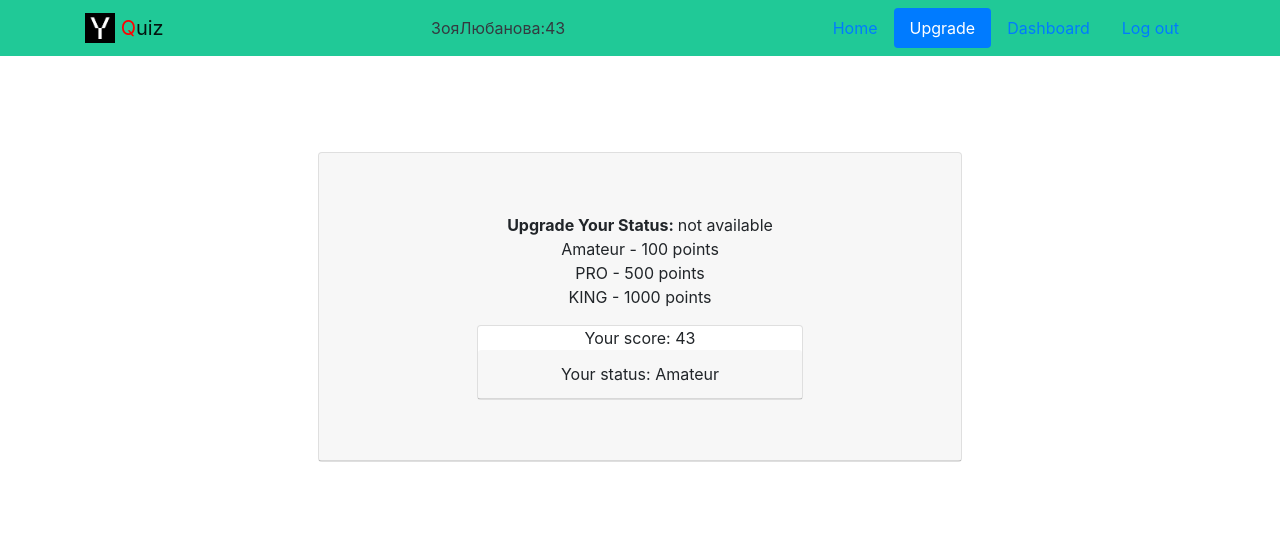
After one commit to afivan20/Kokoc, a Django app: page /upgrade/ in a window 1280 px wide. The commit adds this page. Shown: the top 557 px of the page. Run offline with Django 4.2, Linux system fonts and the light colour scheme; a user stored in the database is signed in; data comes from the database, SQL or seed files in the repository; both versions use the stored data as it was after the commit; some libraries are stand-ins or nearby versions.

Commit message:
added upgrade

```diff
--- a/quiz/app/urls.py
+++ b/quiz/app/urls.py
@@ -1,5 +1,5 @@
 from django.urls import path
-from app.views import index, quiz, top, quiz_multiple
+from app.views import index, quiz, top, quiz_multiple, upgrade
 
 
 app_name = 'app'
@@ -9,4 +9,6 @@ urlpatterns = [
     path('quiz/', quiz, name='quiz'),
     path('quiz_multiple/', quiz_multiple, name='quiz_multiple'),
     path('top/', top, name='top'),
+    path('upgrade/', upgrade, name='upgrade'),
+
 ]
--- a/quiz/app/views.py
+++ b/quiz/app/views.py
@@ -3,30 +3,51 @@ from django.shortcuts import redirect, render, get_object_or_404
 from django.http import HttpResponseServerError
 from django.urls import reverse_lazy
 import requests
-from users.models import Score, Question
+from users.models import Score, Question, Status
 
 
 def index(request):
     if request.user.is_authenticated:
+        if not Status.objects.filter(user=request.user).exists():
+            Status.objects.create(user=request.user, status='beginner')
+        status = Status.objects.get(user=request.user)
         if not Score.objects.filter(user=request.user).exists():
             Score.objects.create(user=request.user)
         score = Score.objects.get(user=request.user)
-        return render(request, template_name='index.html', context={'score': score})
+        return render(request, template_name='index.html', context={'score': score, 'status': status.status})
     return render(request, template_name='index.html',)
 
 
 def top(request):
-    users = Score.objects.order_by('-score')[:10]
+
+    ####
+    # top_scores = (Score.objects.order_by('-score').values_list('score', flat=True).distinct())
+    # users = Score.objects.order_by('-score').filter(score__in=top_scores[:10])
+    kings = Status.objects.filter(status='KING').values('user')
+    best_kings = Score.objects.order_by('-score').filter(user__in=kings)[:3]
+    pros = Status.objects.filter(status='PRO').values('user')
+    best_pros = Score.objects.order_by('-score').filter(user__in=pros)[:3]
+    amateurs = Status.objects.filter(status='Amateur').values('user')
+    best_amateurs = Score.objects.order_by('-score').filter(user__in=amateurs)[:3]
+    ###
+
     if request.user.is_authenticated:
+        if not Status.objects.filter(user=request.user).exists():
+            Status.objects.create(user=request.user)
+        status = Status.objects.get(user=request.user)
+        users = Score.objects.order_by('-score')[:10]
         if not Score.objects.filter(user=request.user).exists():
             Score.objects.create(user=request.user)
         score = Score.objects.get(user=request.user)
-        return render(request, template_name='top.html', context={'score': score, 'users': users})
-    return render(request, template_name='top.html', context={'users': users})
+        return render(request, template_name='top.html', context={'score': score, 'kings': best_kings, 'pros':best_pros, 'amateurs':best_amateurs,'status': status.status})
+    return render(request, template_name='top.html', context={'kings': best_kings, 'pros':best_pros, 'amateurs':best_amateurs})
 
 
 @login_required
 def quiz(request):
+    if not Status.objects.filter(user=request.user).exists():
+        Status.objects.create(user=request.user)
+    status = Status.objects.get(user=request.user)
     if not Score.objects.filter(user=request.user).exists():
         Score.objects.create(user=request.user)
     score = Score.objects.get(user=request.user)
@@ -50,6 +71,7 @@ def quiz(request):
                                'results': [{'question': text}],
                                'score': score,
                                'is_answered': True,
+                               'status': status.status
                                }
                       )
     url = 'https://opentdb.com/api.php?amount=1&type=boolean'
@@ -71,6 +93,7 @@ def quiz(request):
     question.save()
     context = {'results': json['results'],
                'score': score,
+               'status': status.status,
                }
 
     return render(request, template_name='quiz.html', context=context)
@@ -78,6 +101,9 @@ def quiz(request):
 
 @login_required
 def quiz_multiple(request):
+    if not Status.objects.filter(user=request.user).exists():
+        Status.objects.create(user=request.user)
+    status = Status.objects.get(user=request.user)
     if not Score.objects.filter(user=request.user).exists():
         Score.objects.create(user=request.user)
     score = Score.objects.get(user=request.user)
@@ -107,6 +133,7 @@ def quiz_multiple(request):
                                'score': score,
                                'is_answered': is_answered,
                                'is_post': True,
+                               'status': status.status
                                }
                       )
 
@@ -136,6 +163,72 @@ def quiz_multiple(request):
     context = {'results': json['results'],
                'score': score,
                'answers': [question.answer1, question.answer2, question.answer3, question.answer4],
+               'status': status.status
                }
 
     return render(request, template_name='quiz_multiple.html', context=context)
+
+
+@login_required
+def upgrade(request):
+    if not Status.objects.filter(user=request.user).exists():
+        Status.objects.create(user=request.user)
+    status = Status.objects.get(user=request.user)
+    score = Score.objects.get(user=request.user)
+    if request.method == 'POST':
+        if status.status == 'beginner' and score.score >= 100:
+            score.score -= 100
+            status.status = 'Amateur'
+            score.save()
+            status.save()
+            return redirect(reverse_lazy('app:upgrade'))
+        if status.status == 'Amateur' and score.score >= 500:
+            score.score -= 500
+            status.status = 'PRO'
+            score.save()
+            status.save()
+            return redirect(reverse_lazy('app:upgrade'))
+        if status.status == 'PRO' and score.score >= 1000:
+            score.score -= 1000
+            status.status = 'KING'
+            score.save()
+            status.save()
+            return redirect(reverse_lazy('app:upgrade'))
+    if status.status == 'beginner' and  score.score >= 100:
+        context = {
+            'text': 'you can upgarde to AMATEUR (100 points)',
+            'status': status.status,
+            'score': score,
+            'upgrade': True
+            }
+        return render(request, template_name='upgrade.html', context=context)
+    if status.status == 'Amateur' and  score.score >= 500:
+        context = {
+        'text': 'you can upgarde to PRO (500 points)',
+        'status': status.status,
+        'score': score,
+        'upgrade': True
+        }
+        return render(request, template_name='upgrade.html', context=context)
+    if status.status == 'PRO' and  score.score >= 1000:
+        context = {
+        'text': 'you can upgarde to KING (1000 points)',
+        'status': status.status,
+        'score': score,
+        'upgrade': True
+        }
+
+        return render(request, template_name='upgrade.html', context=context)
+    if status.status == 'KING':
+        context={
+        'KING': True,
+        'score': score,
+        'status': status.status,
+                }
+        return render(request, template_name='upgrade.html', context=context)
+    context={
+        'text': 'not available<br>Amateur - 100 points<br>PRO - 500 points<br>KING - 1000 points',
+        'score': score,
+        'status': status.status,
+    }
+    return render(request, template_name='upgrade.html', context=context)
--- a/quiz/templates/includes/header.html
+++ b/quiz/templates/includes/header.html
@@ -1,5 +1,5 @@
 {% load static %}
-<nav class="navbar navbar-light" style="background-color: lightskyblue">
+<nav class="navbar navbar-light" style="background-color:{%if status == 'Amateur'%} #20c997{%elif status == 'PRO'%} #dc3545{%elif status == 'KING'%} #adb5bd{%else%}lightskyblue{%endif%}">
  <div class="container">
    <a class="navbar-brand" href="{% url 'app:index' %}">
      <img src="{% static 'img/logo.png' %}" width="30" height="30" class="d-inline-block align-top" alt="">
@@ -11,13 +11,18 @@
    {%endif%}
    {% endwith %}
    {% with request.resolver_match.view_name as view_name %}
+
    <ul class="nav nav-pills">
     <li class="nav-item">
       <a class="nav-link link-light {% if view_name  == 'app:index' %}active{% endif %}" href="{% url 'app:index' %}">Home</a>
     </li>
+    <ul class="nav nav-pills">
+      <li class="nav-item">
+        <a class="nav-link link-light {% if view_name  == 'app:upgrade' %}active{% endif %}" href="{% url 'app:upgrade' %}">Upgrade</a>
+      </li>
    <ul class="nav nav-pills">
     <li class="nav-item">
-      <a class="nav-link link-light {% if view_name  == 'app:top' %}active{% endif %}" href="{% url 'app:top' %}">Top-10</a>
+      <a class="nav-link link-light {% if view_name  == 'app:top' %}active{% endif %}" href="{% url 'app:top' %}">Dashboard</a>
     </li>
      {% if user.is_authenticated %}
        <li class="nav-item">
--- /dev/null
+++ b/quiz/templates/upgrade.html
@@ -0,0 +1,25 @@
+{% extends 'base.html'%}
+{%block title%}
+Upgrade
+{%endblock%}
+{%block content%}
+
+<div class="container py-5">
+    <div class="col-md-8 p-5">
+      <div class="card">
+        <div class="card-header">
+            <div class="row justify-content-center">
+                <div class="col-md-8 p-5"><p><b>{%if KING %}You are the KING!{%else%}Upgrade Your Status:{%endif%} </b>{{text|safe}}<br>
+                  <div class="card">
+                    Your score: {{score.score}}
+
+                    <div class="card-header">
+                        Your status: {{status}}<br>
+</div>
+{% if upgrade%}
+
+<form method="post" action="{% url 'app:upgrade' %}">
+    {% csrf_token %}
+<input class="btn btn-success w-100" type="submit"  value="UPGRADE">
+{%endif%}
+{%endblock%}
--- a/quiz/users/admin.py
+++ b/quiz/users/admin.py
@@ -1,5 +1,5 @@
 from django.contrib import admin
-from users.models import Score, Question
+from users.models import Score, Question, Status
 
 
 class ScoreAdmin(admin.ModelAdmin):
@@ -9,6 +9,9 @@ class ScoreAdmin(admin.ModelAdmin):
 class QuestionAdmin(admin.ModelAdmin):
     list_display = ('user', 'question',)
 
+class StatusAdmin(admin.ModelAdmin):
+    list_display = ('user', 'status',)
 
 admin.site.register(Score, ScoreAdmin)
 admin.site.register(Question, QuestionAdmin)
+admin.site.register(Status, StatusAdmin)
--- a/quiz/users/models.py
+++ b/quiz/users/models.py
@@ -4,6 +4,12 @@ from django.contrib.auth import get_user_model
 
 User = get_user_model()
 
+USER_STATUSES = [
+    ('beginner', 'beginner'),
+    ('Amateur', 'Amateur'),
+    ('PRO', 'PRO'),
+    ('KING', 'KING'),
+]
 
 class Score(models.Model):
     score = models.IntegerField(default=0)
@@ -22,3 +28,12 @@ class Question(models.Model):
     answer2 = models.CharField(blank=True, max_length=300)
     answer3 = models.CharField(blank=True, max_length=300)
     answer4 = models.CharField(blank=True, max_length=300)
+
+class Status(models.Model):
+    user = models.OneToOneField(User, on_delete=models.CASCADE)
+    status = models.CharField(
+        max_length=150,
+        blank=False,
+        choices=USER_STATUSES,
+        default='beginner',
+    )
```
Also changed, not shown: quiz/templates/top.html (+19 -5 lines), README.md, quiz/db.sqlite3, quiz/users/migrations/0001_initial.py.
